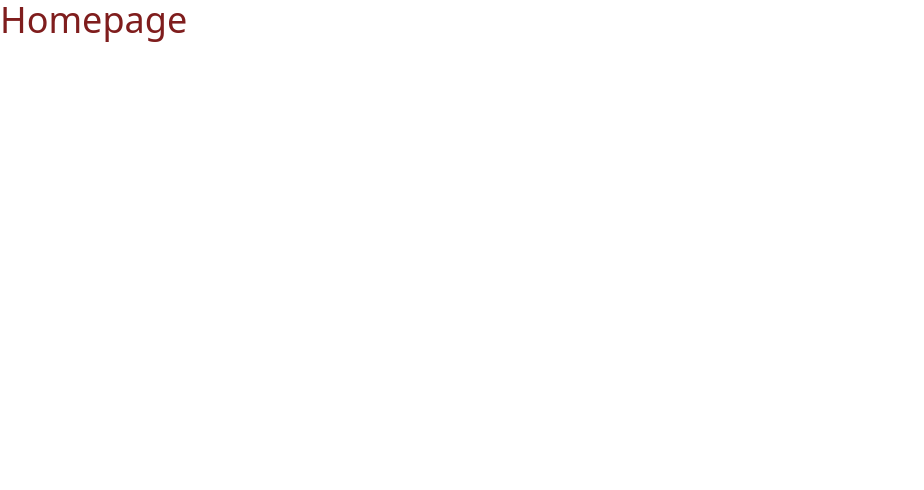
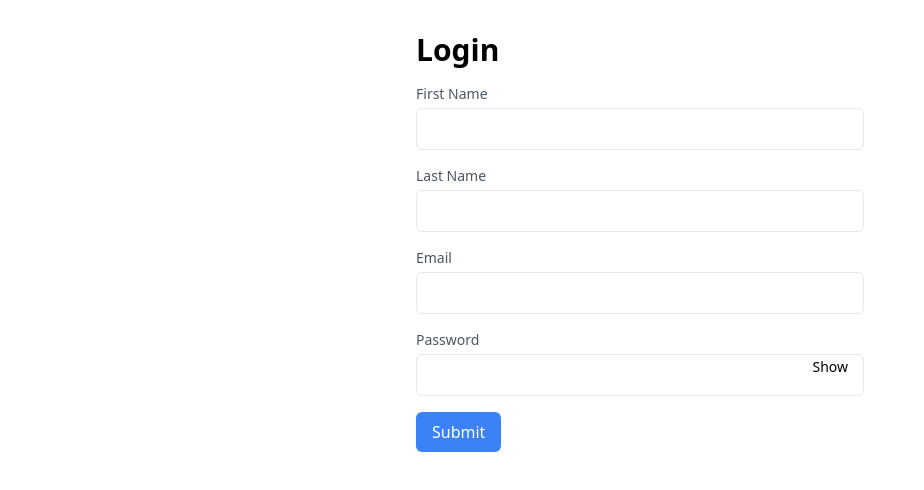
Before and after one commit to theharshrijhwani/hacks24_git-bashers, a React (Vite) app in the folder frontend/: page / in a window 1280 px wide. Shown: the top 490 px of the page, without its empty margins (0-924 px from the left). Built offline with nearby package versions, Linux system fonts and the light colour scheme.

Commit message:
SECOND COMMIT

```diff
--- a/frontend/src/App.jsx
+++ b/frontend/src/App.jsx
@@ -1,9 +1,11 @@
 import React from "react";
+import ReactDOM from 'react-dom';
+import LoginPage from "./components/LoginPage";
 import Homepage from "./pages/Homepage";
 
 const App = () => {
   return <div>
-    <Homepage/>
+    <LoginPage/>
   </div>;
 };
 
--- /dev/null
+++ b/frontend/src/components/LoginPage.jsx
@@ -0,0 +1,109 @@
+import React, { useState } from 'react';
+
+const LoginPage = () => {
+  const [formData, setFormData] = useState({
+    firstName: '',
+    lastName: '',
+    email: '',
+    password: '',
+  });
+
+  const [showPassword, setShowPassword] = useState(false);
+
+  const handleInputChange = (e) => {
+    const { name, value } = e.target;
+    setFormData((prevData) => ({
+      ...prevData,
+      [name]: value,
+    }));
+  };
+
+  const handleTogglePasswordVisibility = () => {
+    setShowPassword((prevVisibility) => !prevVisibility);
+  };
+
+  const handleSubmit = (e) => {
+    e.preventDefault();
+    // Add your login logic here using the formData
+    console.log('Form Data Submitted:', formData);
+  };
+
+  return (
+    <div className="container mx-auto mt-8 max-w-md">
+      <h2 className="text-3xl font-semibold mb-4">Login</h2>
+      <form onSubmit={handleSubmit}>
+        <div className="mb-4">
+          <label htmlFor="firstName" className="block text-sm font-medium text-gray-600">
+            First Name
+          </label>
+          <input
+            type="text"
+            id="firstName"
+            name="firstName"
+            value={formData.firstName}
+            onChange={handleInputChange}
+            className="mt-1 p-2 w-full border rounded-md"
+            required
+          />
+        </div>
+        <div className="mb-4">
+          <label htmlFor="lastName" className="block text-sm font-medium text-gray-600">
+            Last Name
+          </label>
+          <input
+            type="text"
+            id="lastName"
+            name="lastName"
+            value={formData.lastName}
+            onChange={handleInputChange}
+            className="mt-1 p-2 w-full border rounded-md"
+            required
+          />
+        </div>
+        <div className="mb-4">
+          <label htmlFor="email" className="block text-sm font-medium text-gray-600">
+            Email
+          </label>
+          <input
+            type="email"
+            id="email"
+            name="email"
+            value={formData.email}
+            onChange={handleInputChange}
+            className="mt-1 p-2 w-full border rounded-md"
+            required
+          />
+        </div>
+        <div className="mb-4 relative">
+          <label htmlFor="password" className="block text-sm font-medium text-gray-600">
+            Password
+          </label>
+          <input
+            type={showPassword ? 'text' : 'password'}
+            id="password"
+            name="password"
+            value={formData.password}
+            onChange={handleInputChange}
+            className="mt-1 p-2 w-full border rounded-md"
+            required
+          />
+          <button
+            type="button"
+            onClick={handleTogglePasswordVisibility}
+            className="absolute inset-y-0 right-0 px-2 py-1 mt-2 mr-2 text-sm font-medium cursor-pointer focus:outline-none"
+          >
+            {showPassword ? 'Hide' : 'Show'}
+          </button>
+        </div>
+        <button
+          type="submit"
+          className="bg-blue-500 text-white px-4 py-2 rounded-md hover:bg-blue-600 focus:outline-none"
+        >
+          Submit
+        </button>
+      </form>
+    </div>
+  );
+};
+
+export default LoginPage;
```
